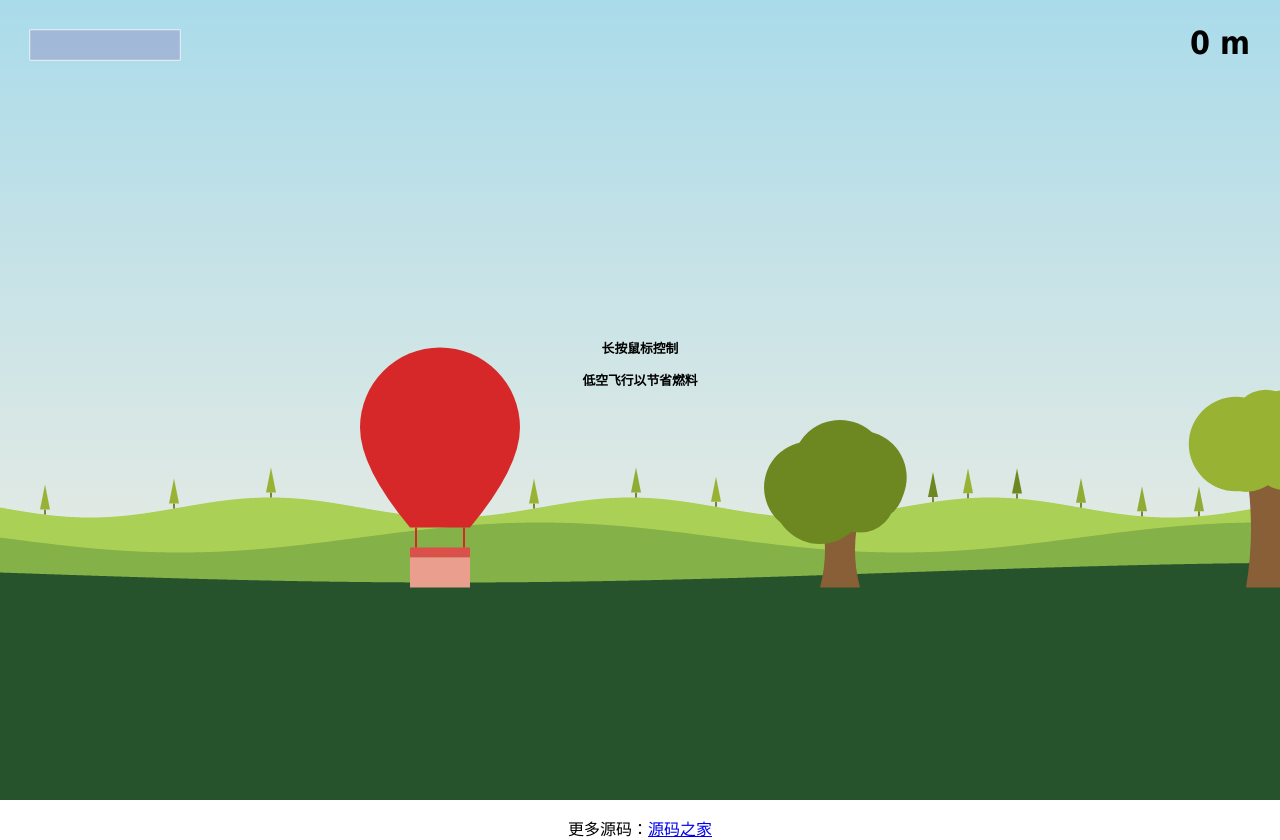
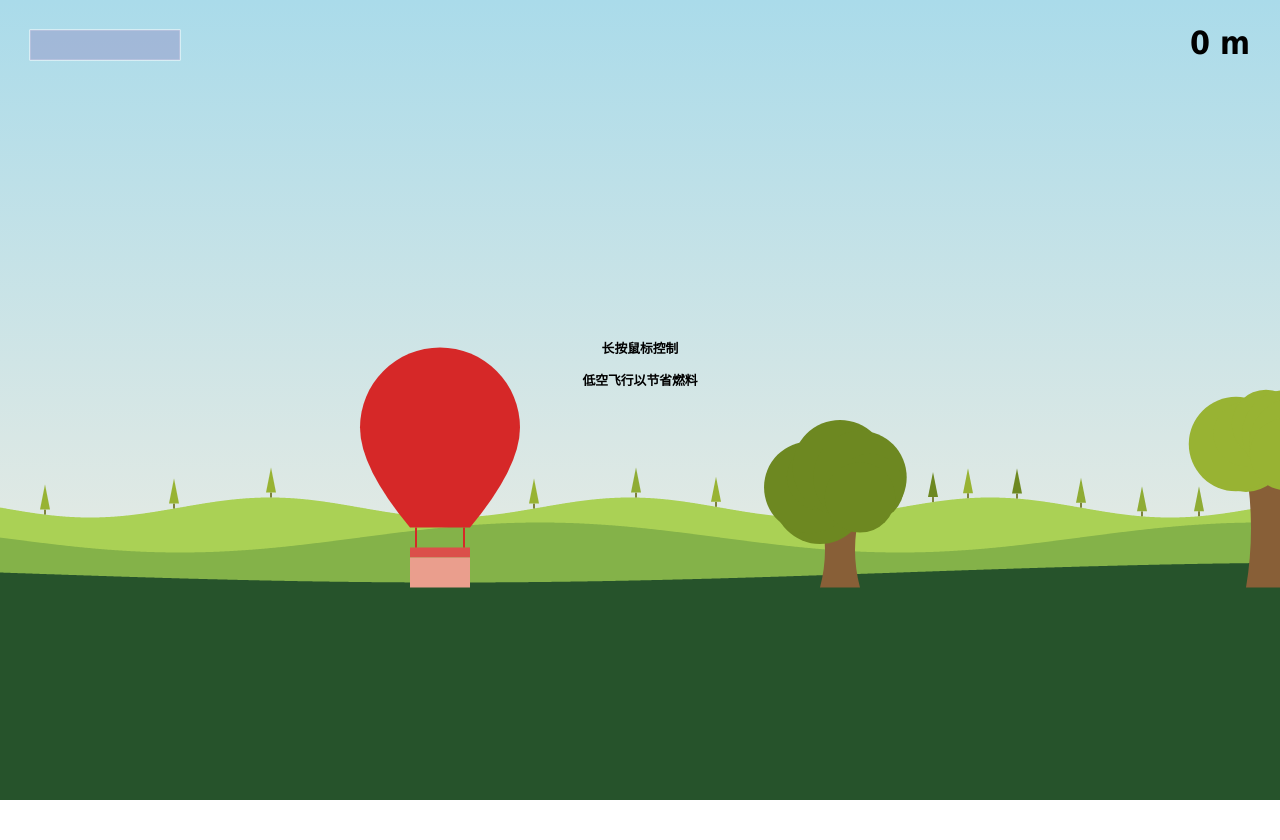
Before and after one commit to willbq/willbq.github.io, a plain HTML site: page index.html in a window 1280 px wide. After the commit the page ends 800 px from the top, so only its background shows below. Drawn offline with Linux system fonts and the light colour scheme.

Commit message:
first edit

```diff
--- a/index.html
+++ b/index.html
@@ -18,9 +18,7 @@
   <button id="restart">重新开始</button>
 </div>
 
-<div style="text-align:center;">
-<p>更多源码：<a href="http://www.mycodes.net/" target="_blank">源码之家</a></p>
-</div>
+
 
 <script src="script.js"></script>
 
```
